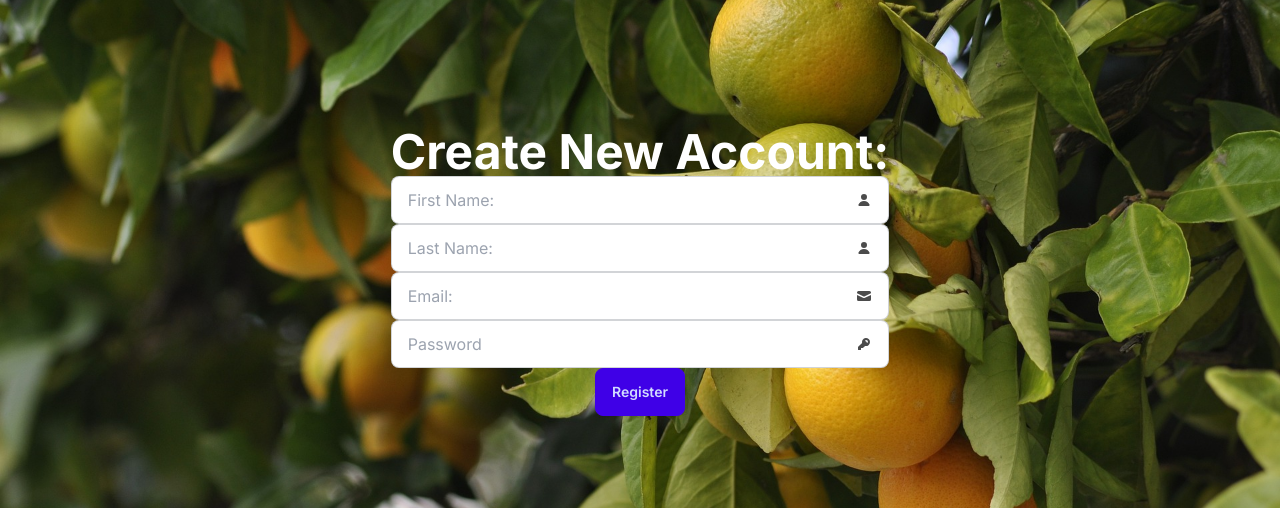
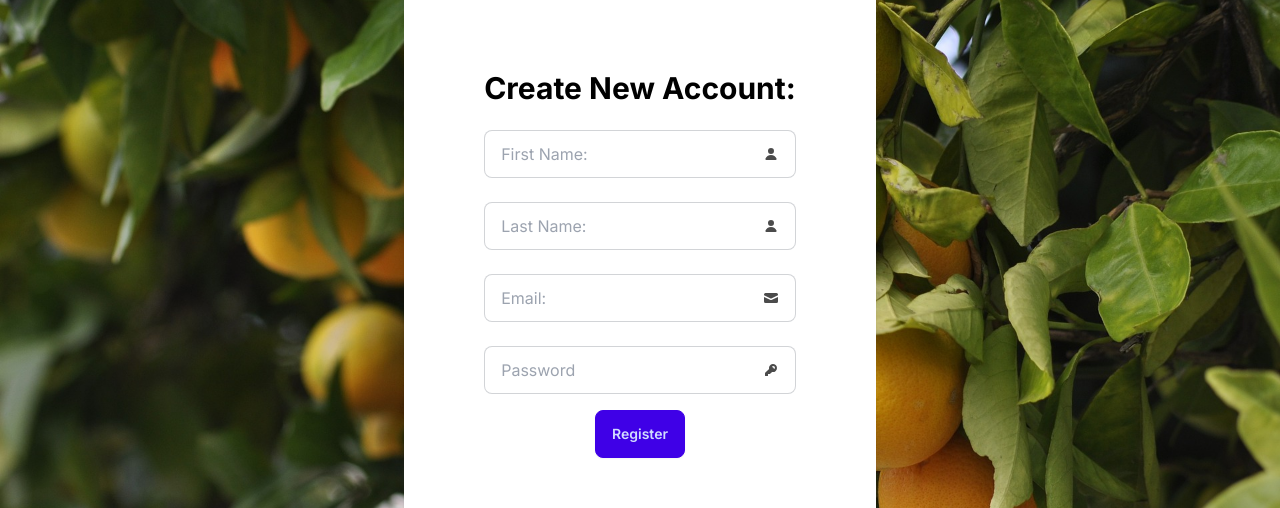
Before and after one commit to thomatha/fruit-finder, a Next.js app: page /Register in a window 1280 px wide. Shown: the part 200-708 px from the top of the page. Built offline with nearby package versions, Linux system fonts and the light colour scheme; no server answers.

Commit message:
added styling to the Register page

```diff
--- a/src/app/Register/page.tsx
+++ b/src/app/Register/page.tsx
@@ -6,8 +6,10 @@ const Register = () => {
     <div className="hero min-h-screen bg-base-200 bg-[url('../../public/img/hero_oranges.jpg')]">
       <div className="hero-content text-center">
         <div className="max-w-xl">
-          <h1 className="text-5xl font-bold text-base-100 dark:text-white mix-blend-difference">Create New Account:</h1>
-          <RegisterForm />
+          <div className="bg-white p-8 md:p-12 lg:p-20 rounded-lg shadow-md" >
+            <h1 className="text-3xl font-bold text-base-100 dark:text-white mix-blend-difference">Create New Account:</h1>
+            <RegisterForm />
+          </div>
         </div>
       </div>
     </div>
--- a/src/components/RegisterForm.tsx
+++ b/src/components/RegisterForm.tsx
@@ -37,23 +37,23 @@ const RegisterForm: NextPage = () => {
 
     <div className="mx-auto text-center">
       <form onSubmit={onSubmit}>
-        <label className="input input-bordered flex items-center gap-2">
+        <label className="mt-6 input input-bordered flex items-center gap-2">
           <input type="text" name="firstName" autoComplete="First Name" placeholder="First Name:" className="grow" />
           <svg xmlns="http://www.w3.org/2000/svg" viewBox="0 0 16 16" fill="currentColor" className="w-4 h-4 opacity-70"><path d="M8 8a3 3 0 1 0 0-6 3 3 0 0 0 0 6ZM12.735 14c.618 0 1.093-.561.872-1.139a6.002 6.002 0 0 0-11.215 0c-.22.578.254 1.139.872 1.139h9.47Z" /></svg>
         </label>
-        <label className="input input-bordered flex items-center gap-2">
+        <label className="mt-6 input input-bordered flex items-center gap-2">
           <input type="text" name="lastName" autoComplete="Last Name" placeholder="Last Name:" className="grow" />
           <svg xmlns="http://www.w3.org/2000/svg" viewBox="0 0 16 16" fill="currentColor" className="w-4 h-4 opacity-70"><path d="M8 8a3 3 0 1 0 0-6 3 3 0 0 0 0 6ZM12.735 14c.618 0 1.093-.561.872-1.139a6.002 6.002 0 0 0-11.215 0c-.22.578.254 1.139.872 1.139h9.47Z" /></svg>
         </label>
-        <label className="input input-bordered flex items-center gap-2">
+        <label className="mt-6 input input-bordered flex items-center gap-2">
           <input type="text" name="email" autoComplete="Email" placeholder="Email:" className="grow" />
           <svg xmlns="http://www.w3.org/2000/svg" viewBox="0 0 16 16" fill="currentColor" className="w-4 h-4 opacity-70"><path d="M2.5 3A1.5 1.5 0 0 0 1 4.5v.793c.026.009.051.02.076.032L7.674 8.51c.206.1.446.1.652 0l6.598-3.185A.755.755 0 0 1 15 5.293V4.5A1.5 1.5 0 0 0 13.5 3h-11Z" /><path d="M15 6.954 8.978 9.86a2.25 2.25 0 0 1-1.956 0L1 6.954V11.5A1.5 1.5 0 0 0 2.5 13h11a1.5 1.5 0 0 0 1.5-1.5V6.954Z" /></svg>
         </label>
-        <label className="input input-bordered flex items-center gap-2">
+        <label className="mt-6 input input-bordered flex items-center gap-2">
           <input type="text" name="password" placeholder="Password" className="grow" />
           <svg xmlns="http://www.w3.org/2000/svg" viewBox="0 0 16 16" fill="currentColor" className="w-4 h-4 opacity-70"><path fillRule="evenodd" d="M14 6a4 4 0 0 1-4.899 3.899l-1.955 1.955a.5.5 0 0 1-.353.146H5v1.5a.5.5 0 0 1-.5.5h-2a.5.5 0 0 1-.5-.5v-2.293a.5.5 0 0 1 .146-.353l3.955-3.955A4 4 0 1 1 14 6Zm-4-2a.75.75 0 0 0 0 1.5.5.5 0 0 1 .5.5.75.75 0 0 0 1.5 0 2 2 0 0 0-2-2Z" clipRule="evenodd" /></svg>
         </label>
-        <button className="btn btn-active btn-primary" type="submit">Register</button>
+        <button className="btn btn-active btn-primary m-4" type="submit">Register</button>
       </form>
     </div>
   )
```
